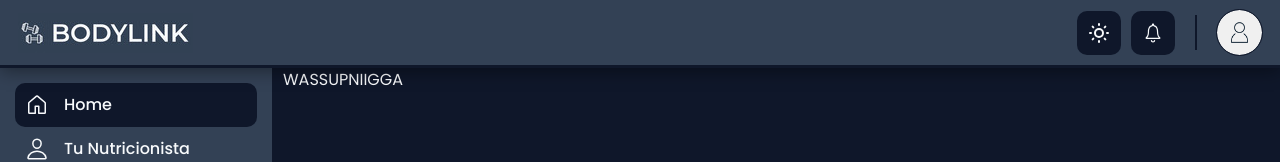
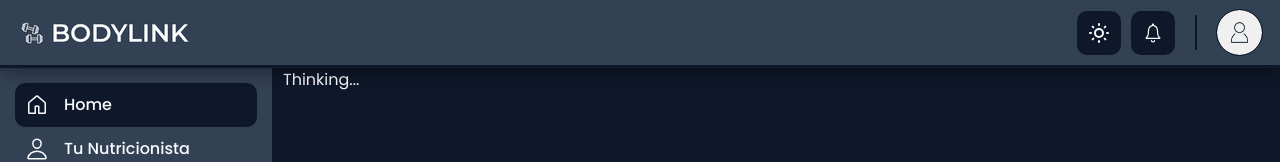
Before and after one commit to adrife2005/BodyLink_FRONTEND, a React (Vite) app: page / in a window 1280 px wide. Shown: the top 162 px of the page. Built offline with nearby package versions, Linux system fonts and the light colour scheme; sample sign-in values are in the browser's storage.

Commit message:
chore: finish making the hero section

```diff
--- a/src/App.jsx
+++ b/src/App.jsx
@@ -15,7 +15,7 @@ function App() {
     createRoutesFromElements(
       <>
       <Route path="/" element={<HeaderLayout/>} >
-        <Route path="/" element={<Home />} />
+          <Route path="/" element={<Home />} />
           <Route path='/personal' element={<Nutricionista />} />
           <Route path='/nutricionistas' element={<Nutricionistas />} />
           <Route path='/comunidad' element={<Comunidad />} />
--- a/src/components/Hero.jsx
+++ b/src/components/Hero.jsx
@@ -4,7 +4,7 @@ const Hero = () => {
   return (
     <section className='hero'>
       <div className='container'>
-        WASSUPNIIGGA
+        Thinking...
       </div>
     </section>
   )
--- a/src/layout/HeaderLayout.jsx
+++ b/src/layout/HeaderLayout.jsx
@@ -1,7 +1,18 @@
 import { Outlet } from "react-router-dom"
 import Header from "../components/Header"
+import { useEffect } from 'react'
+import { useNavigate } from 'react-router-dom'
 
 const HeaderLayout = () => {
+  const navigate = useNavigate();
+
+  useEffect(() => {
+    const getUser =  localStorage.getItem('session')
+    if (!getUser) {
+      return navigate('/auth/user')
+    }
+  }, [])
+
   return (
     <>
       <Header/>
--- a/src/pages/FormUsers.jsx
+++ b/src/pages/FormUsers.jsx
@@ -169,9 +169,6 @@ const FormUser = () => {
     navigate('/')
   }
 
-
-
-
   return (
     <div className="form__register">
       <div className="form__register__start">
--- a/src/pages/Nutricionistas.jsx
+++ b/src/pages/Nutricionistas.jsx
@@ -1,5 +1,4 @@
 import '../css/components/nutricionistas.css'
-import { AiFillStar } from "react-icons/ai";
 import NutricionistasButtons from '../components/NutricionistasButtons';
 import NutricionistasInput from '../components/NutricionistasInput';
 import NutricionistasCard from '../components/NutricionistasCard';
```
Also changed, not shown: src/components/Sidebar.jsx (line endings or trailing spaces).
